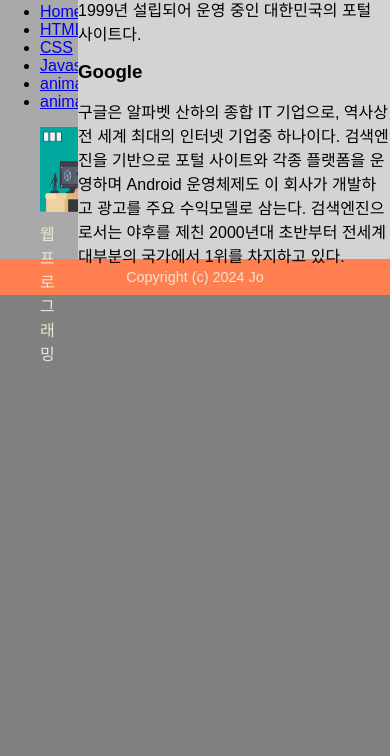
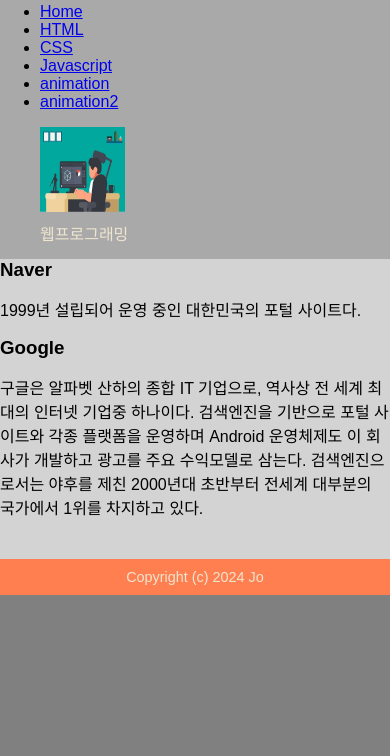
Before and after one commit to JeHun9/html-class-2024, a plain HTML site: page index.html in a window 390 px wide. Shown: the part 88-844 px from the top of the page. Drawn offline with Linux system fonts and the light colour scheme.

Commit message:
Add files via upload

```diff
--- a/mycss.css
+++ b/mycss.css
@@ -39,3 +39,12 @@ figcaption{
     text-align: left;
     padding-top: 5px;
 }
+
+@media screen and (max-width:480px) {
+    section#main{
+        width: 100%;
+    }
+    nav{
+        width: 100%;
+    }
+}
```
